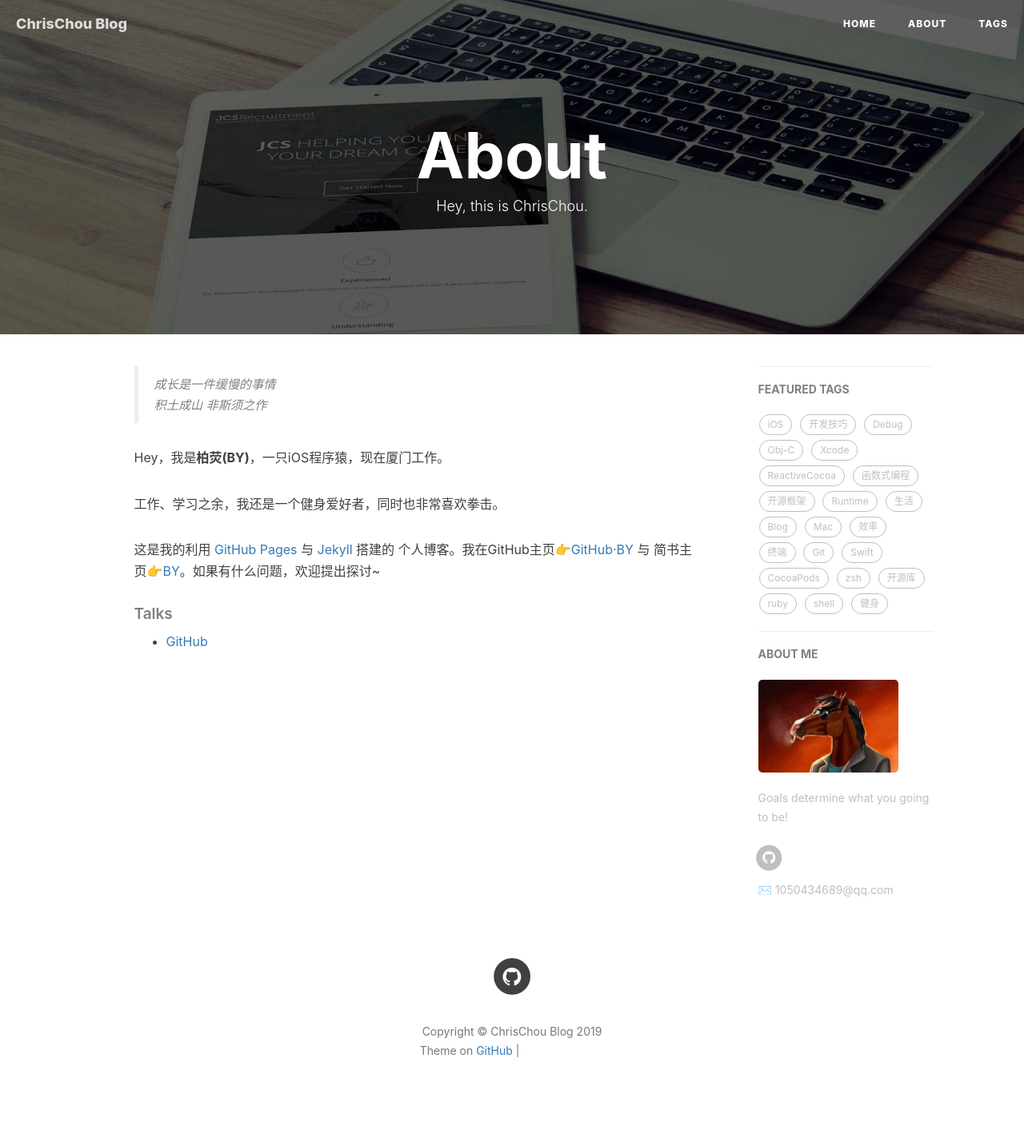
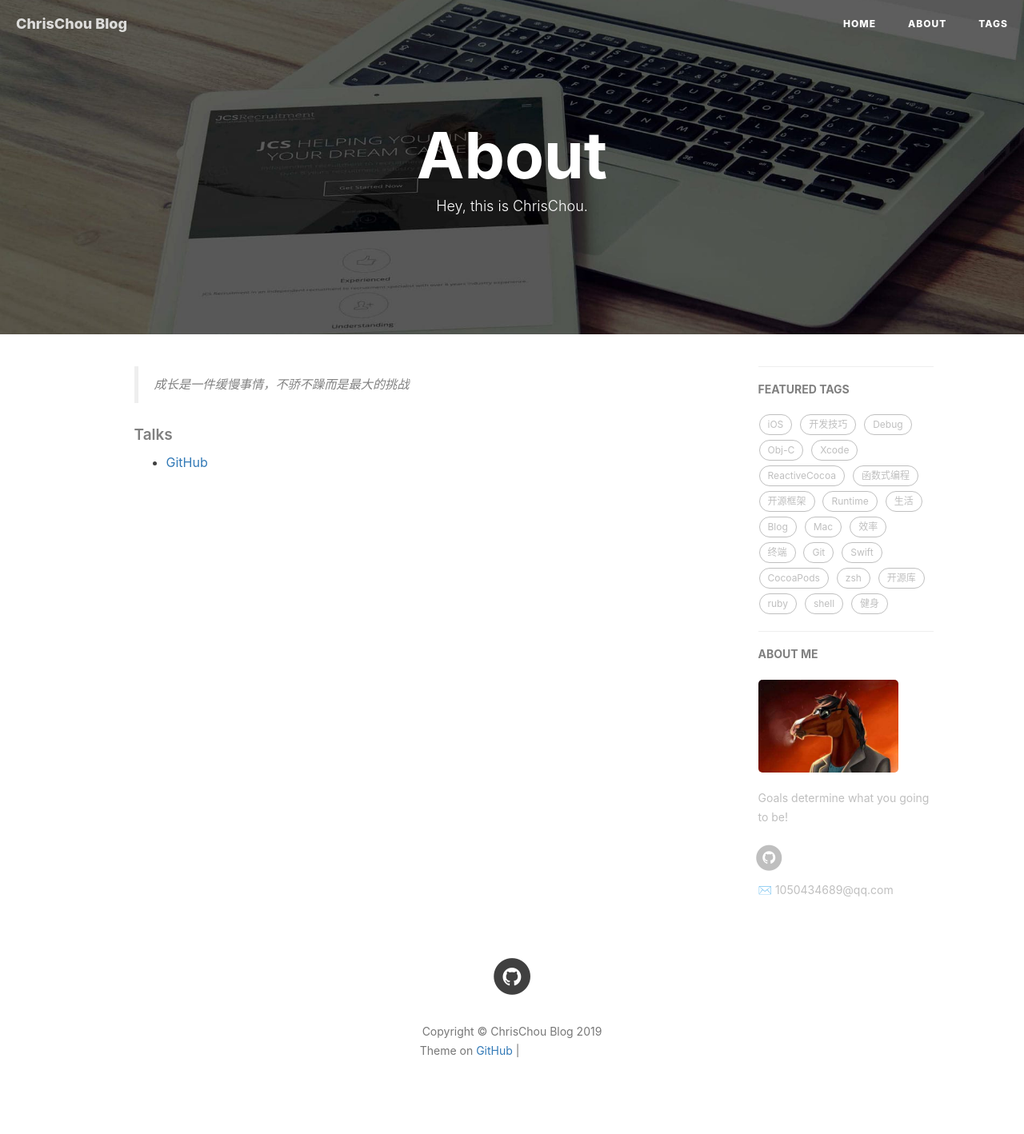
Before and after one commit to ChrisChou-freeman/ChrisChou-freeman.github.io, a Jekyll site: the page built from about.html, in a window 1280 px wide. Shown: the whole page at 80% size. Built offline with Jekyll 4.4.1, drawn with Linux system fonts in a browser that asks for light colours; nearby versions of some CDN libraries; comment, search, counter and statistics services are not loaded; grey boxes are pictures that could not be loaded.

Commit message:
update something

```diff
--- a/about.html
+++ b/about.html
@@ -15,16 +15,15 @@
 <div class="zh post-container">
 
     <!--copied from markdown -->
-    <blockquote><p>成长是一件缓慢的事情<br>
-    积土成山 非斯须之作</p></blockquote>
+    <blockquote><p>成长是一件缓慢事情，不骄不躁而是最大的挑战</p></blockquote>
 
-    <p>Hey，我是<strong>柏荧(BY)</strong>，一只iOS程序猿，现在厦门工作。</p>
+    <!-- <p>Hey，我是<strong>柏荧(BY)</strong>，一只iOS程序猿，现在厦门工作。</p>
 
     <p>工作、学习之余，我还是一个健身爱好者，同时也非常喜欢拳击。</p>
 
     <p>这是我的利用 <a href="https://pages.github.com/">GitHub Pages</a> 与 <a href="http://jekyll.com.cn/">Jekyll</a> 搭建的 个人博客。我在GitHub主页<a href="https://github.com/qiubaiying">👉GitHub·BY</a> 与 简书主页<a href="https://http://www.jianshu.com/u/e71990ada2fd">👉BY</a>。如果有什么问题，欢迎提出探讨~</p>
 
-    <p></p>
+    <p></p> -->
 
     <h5>Talks</h5>
 
```
